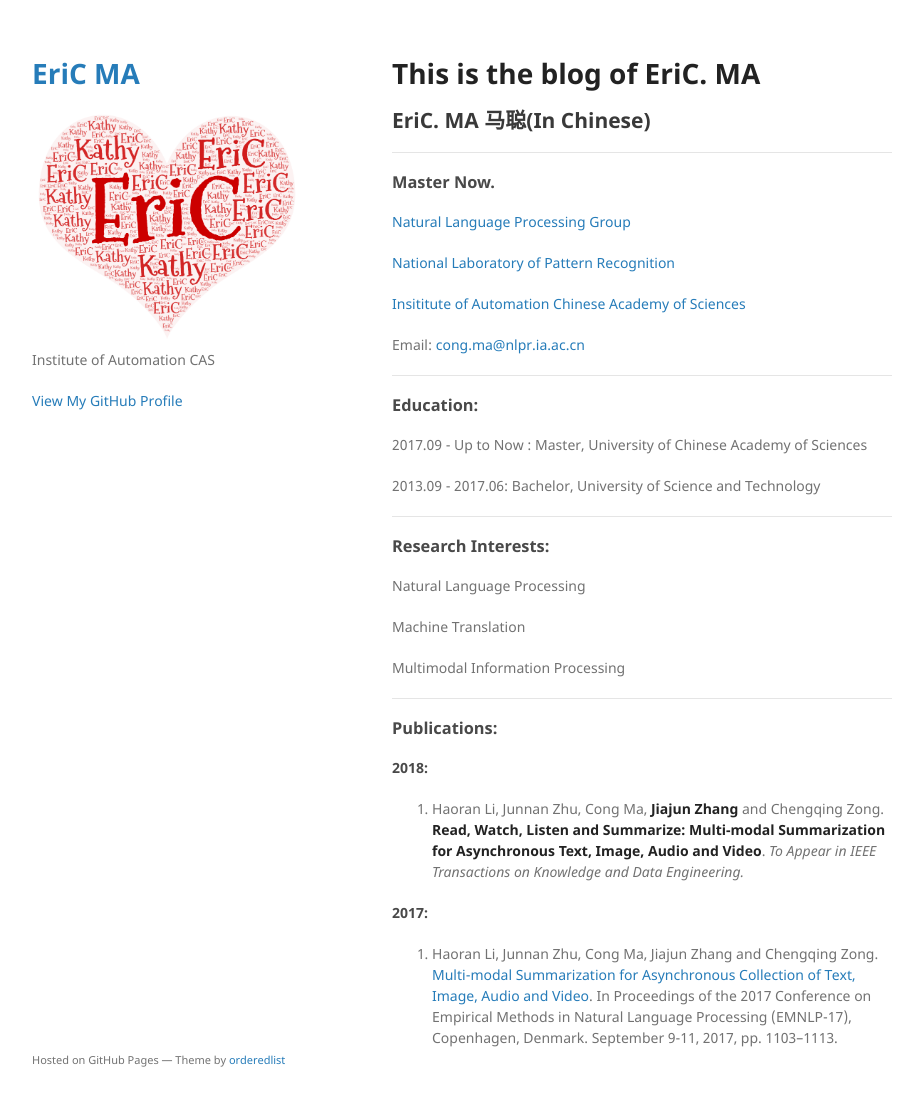
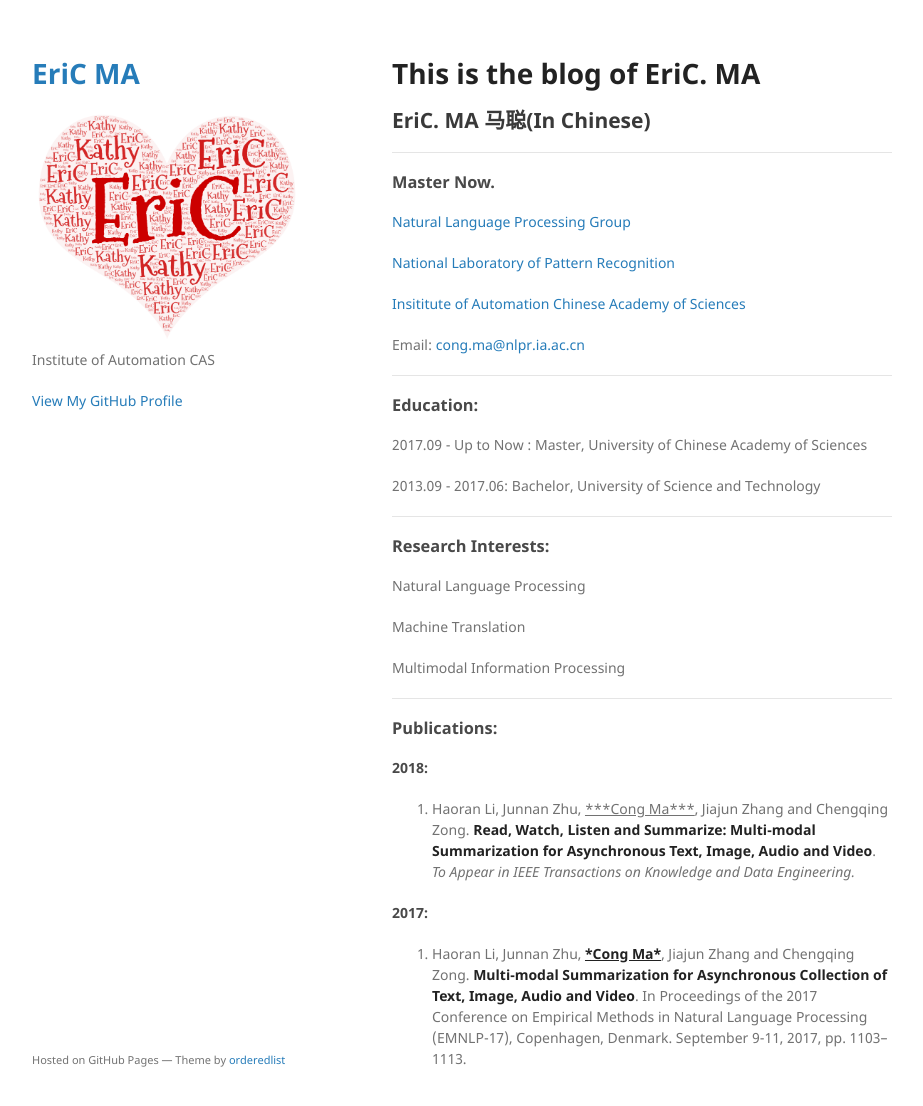
Before and after one commit to EriCongMa/ericongma.github.io, a Jekyll site: the page built from index.md, in a window 1280 px wide and 1139 px high. Shown: the top 1106 px of the window, without its empty margins (178-1101 px from the left). Built offline with Jekyll 4.4.1, drawn with Linux system fonts in a browser that asks for light colours; our own code applies the rules of GitHub Pages for plain Markdown files.

Commit message:
fast_push

```diff
--- a/index.md
+++ b/index.md
@@ -42,10 +42,10 @@ Multimodal Information Processing
 
 #### 2018:
 
-1. Haoran Li, Junnan Zhu, Cong Ma, **Jiajun Zhang** and Chengqing Zong. **Read, Watch, Listen and Summarize: Multi-modal Summarization for Asynchronous Text, Image, Audio and Video**. *To Appear in IEEE Transactions on Knowledge and Data Engineering.*
+1. Haoran Li, Junnan Zhu, <u>***Cong Ma***</u>, Jiajun Zhang and Chengqing Zong. **Read, Watch, Listen and Summarize: Multi-modal Summarization for Asynchronous Text, Image, Audio and Video**. *To Appear in IEEE Transactions on Knowledge and Data Engineering.*
 
 
 
 #### 2017:
 
-1. Haoran Li, Junnan Zhu, Cong Ma, Jiajun Zhang and Chengqing Zong. [Multi-modal Summarization for Asynchronous Collection of Text, Image, Audio and Video](http://www.nlpr.ia.ac.cn/cip/ZongPublications/2017/LihaoranEmnlp.pdf). In Proceedings of the 2017 Conference on Empirical Methods in Natural Language Processing (EMNLP-17), Copenhagen, Denmark. September 9-11, 2017, pp. 1103--1113.
+1. Haoran Li, Junnan Zhu, **<u>*Cong Ma*</u>**, Jiajun Zhang and Chengqing Zong. [**Multi-modal Summarization for Asynchronous Collection of Text, Image, Audio and Video**](http://www.nlpr.ia.ac.cn/cip/ZongPublications/2017/LihaoranEmnlp.pdf). In Proceedings of the 2017 Conference on Empirical Methods in Natural Language Processing (EMNLP-17), Copenhagen, Denmark. September 9-11, 2017, pp. 1103--1113.
```
